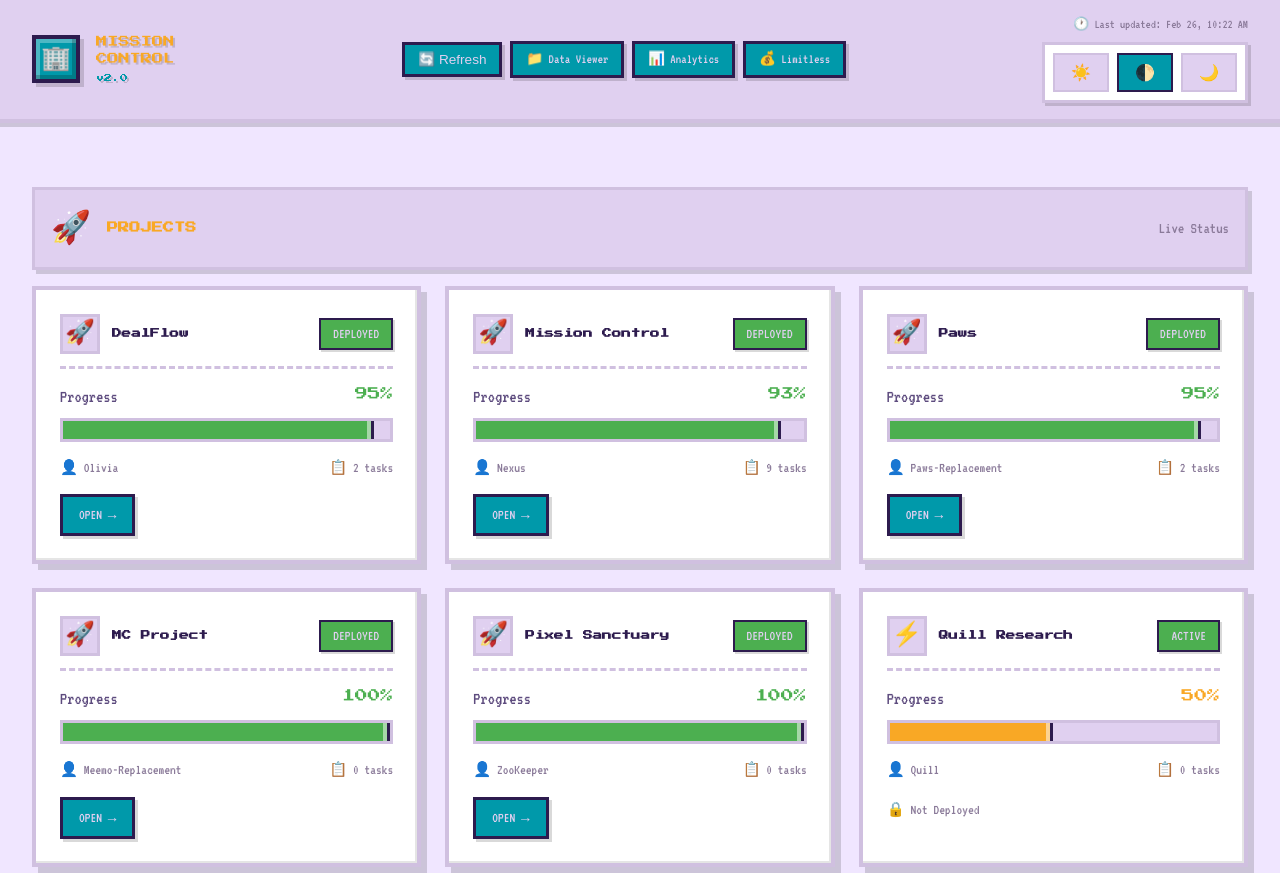
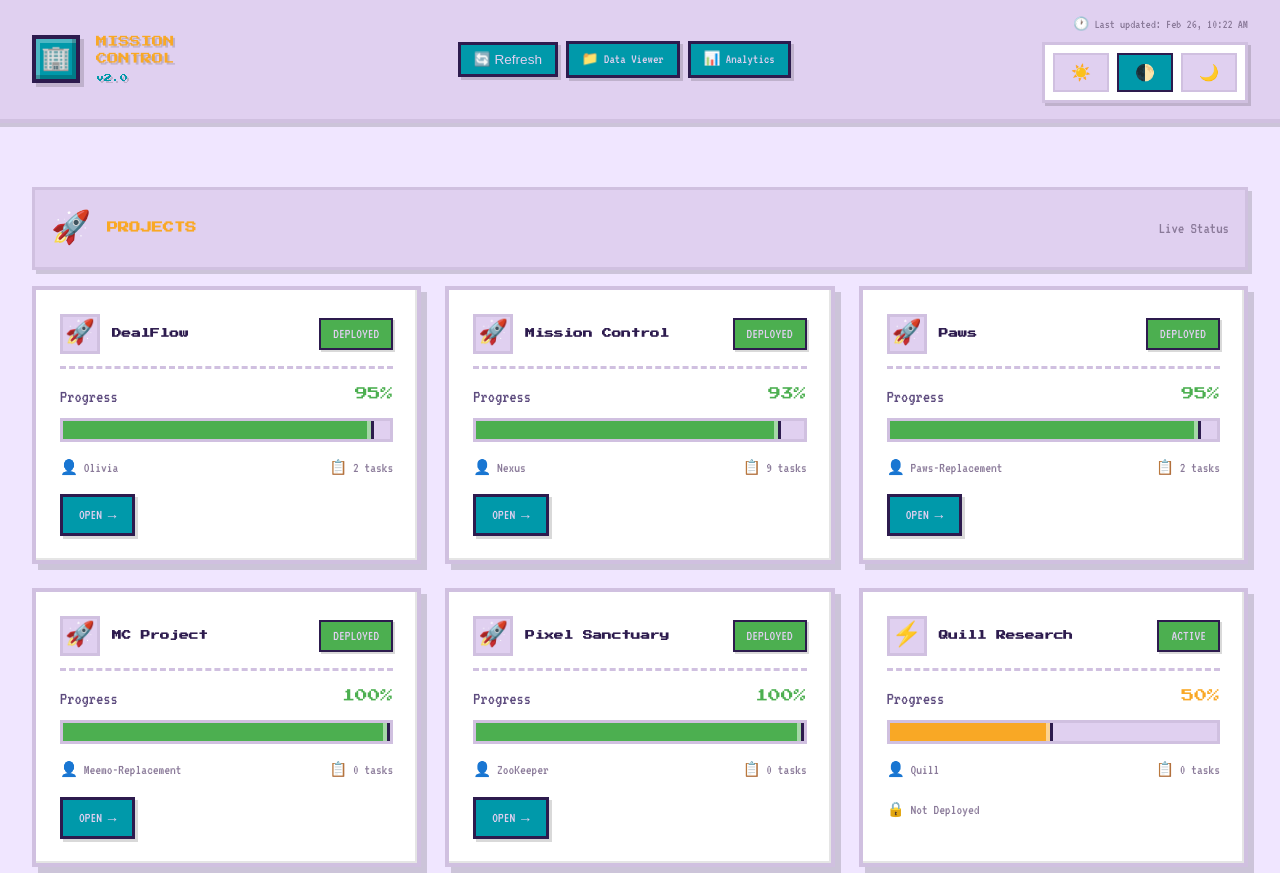
Before and after one commit to airickeff-af/mission-control-v2, a plain HTML site: page index.html in a window 1280 px wide. Shown: the top 873 px of the page. Drawn offline with Linux system fonts and the light colour scheme.

Commit message:
Remove Limitless from header nav - link now only on project card

```diff
--- a/index.html
+++ b/index.html
@@ -476,7 +476,6 @@
             <button id="headerRefreshBtn" class="pixel-link" style="font-size: 0.85rem; padding: 0.4rem 0.8rem;">🔄 Refresh</button>
             <a href="data-viewer.html" class="pixel-link" style="font-size: 0.85rem; padding: 0.4rem 0.8rem;">📁 Data Viewer</a>
             <a href="agent-analytics.html" class="pixel-link" style="font-size: 0.85rem; padding: 0.4rem 0.8rem;">📊 Analytics</a>
-            <a href="limitless/wallet-viewer.html" class="pixel-link" style="font-size: 0.85rem; padding: 0.4rem 0.8rem;">💰 Limitless</a>
         </div>
 
         <div class="header-right">
```
